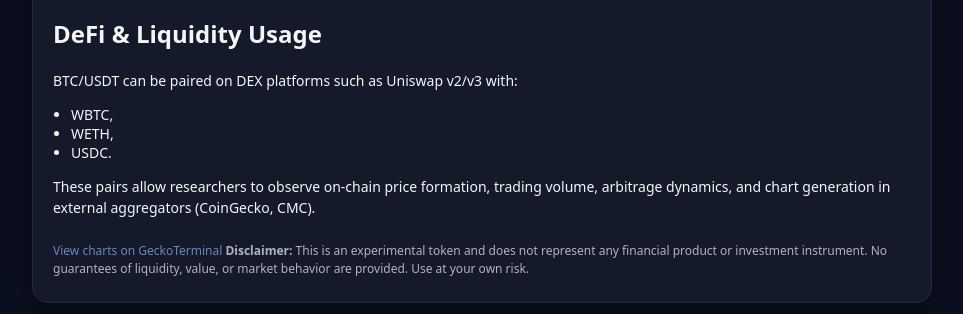
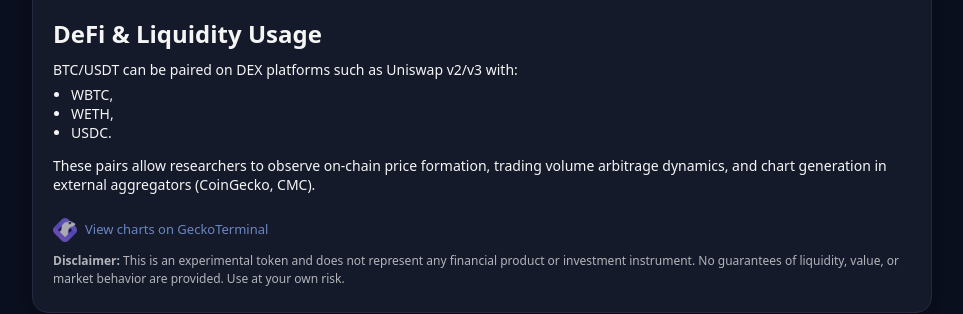
Before and after one commit to borisivanov914/btc-usdt, a plain HTML site: page index.html in a window 1280 px wide. Shown: the part 833-1147 px from the top of the page, without its empty margins (158-1121 px from the left). Drawn offline with Linux system fonts and the light colour scheme.

Commit message:
index.html

```diff
--- a/index.html
+++ b/index.html
@@ -206,7 +206,7 @@
 
       <div class="section">
         <h2>DeFi & Liquidity Usage</h2>
-        <p style="font-size:14px; line-height:1.5;">
+        <p style="font-size:14px; line-height:1.5%;">
           BTC/USDT can be paired on DEX platforms such as Uniswap v2/v3 with:
         </p>
         <ul>
@@ -214,13 +214,21 @@
           <li>WETH,</li>
           <li>USDC.</li>
         </ul>
-        <p style="font-size:14px; line-height:1.5;">
-          These pairs allow researchers to observe on-chain price formation, trading volume, arbitrage dynamics, and chart generation in external aggregators (CoinGecko, CMC).
+        <p style="font-size:14px;">
+          These pairs allow researchers to observe on-chain price formation, trading volume
+		  arbitrage dynamics, and chart generation in external aggregators (CoinGecko, CMC).</br>
         </p>
       </div>
 
       <div class="disclaimer">
-        <a href="https://www.geckoterminal.com" target="_blank">View charts on GeckoTerminal</a>
+        <div style="display:flex; align-items:center; gap:8px; margin-bottom:10px;">
+          <img src="https://borisivanov914.github.io/btc-usdt/geckoterminal_icon.png"
+               alt="GeckoTerminal Icon"
+               style="width:24px; height:24px; border-radius:4px; opacity:0.9;">
+          <a href="https://www.geckoterminal.com" target="_blank" style="font-size:13px;">
+            View charts on GeckoTerminal
+          </a>
+        </div>
         <strong>Disclaimer:</strong> This is an experimental token and does not represent any financial product or investment instrument. No guarantees of liquidity, value, or market behavior are provided. Use at your own risk.
       </div>
     </div>
```
